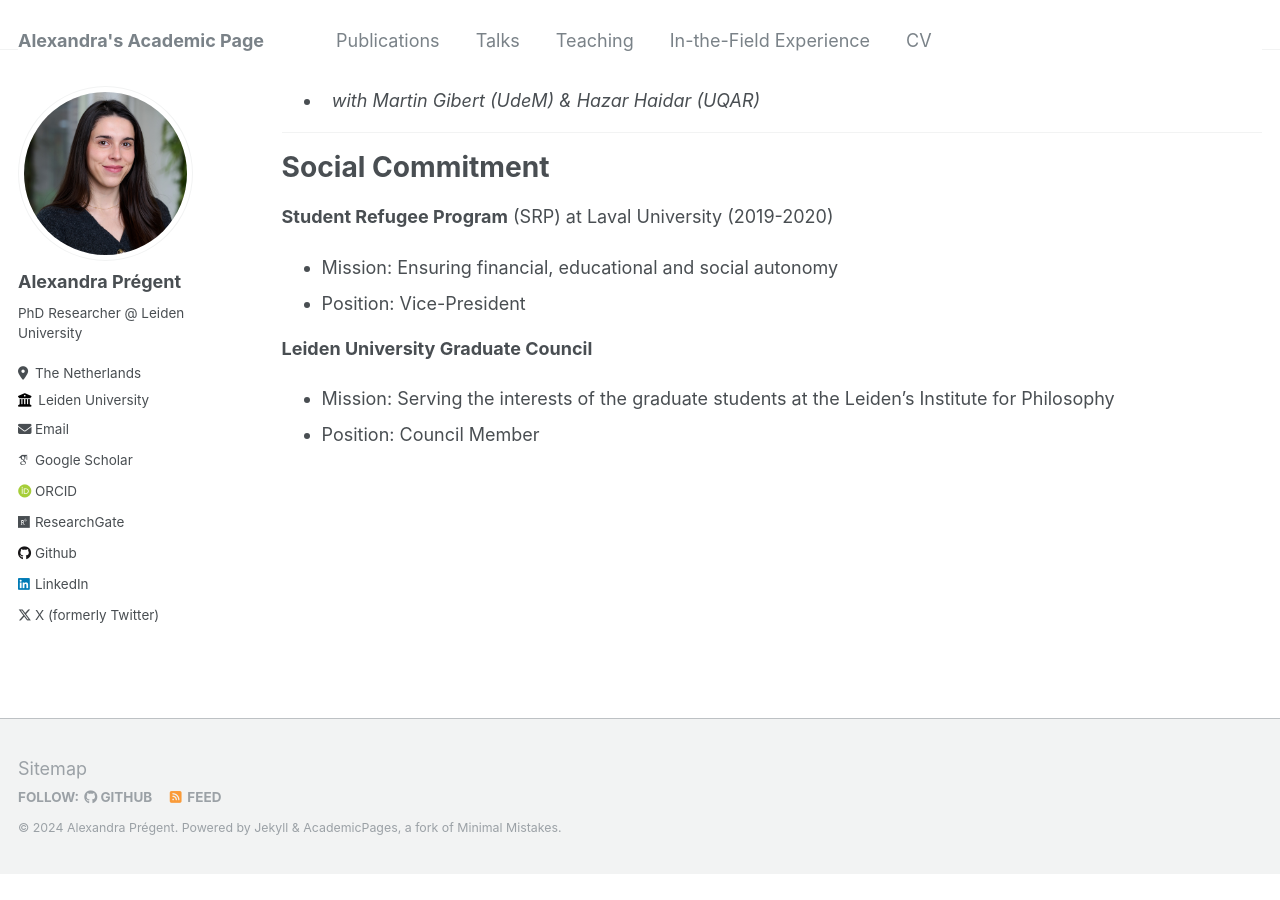
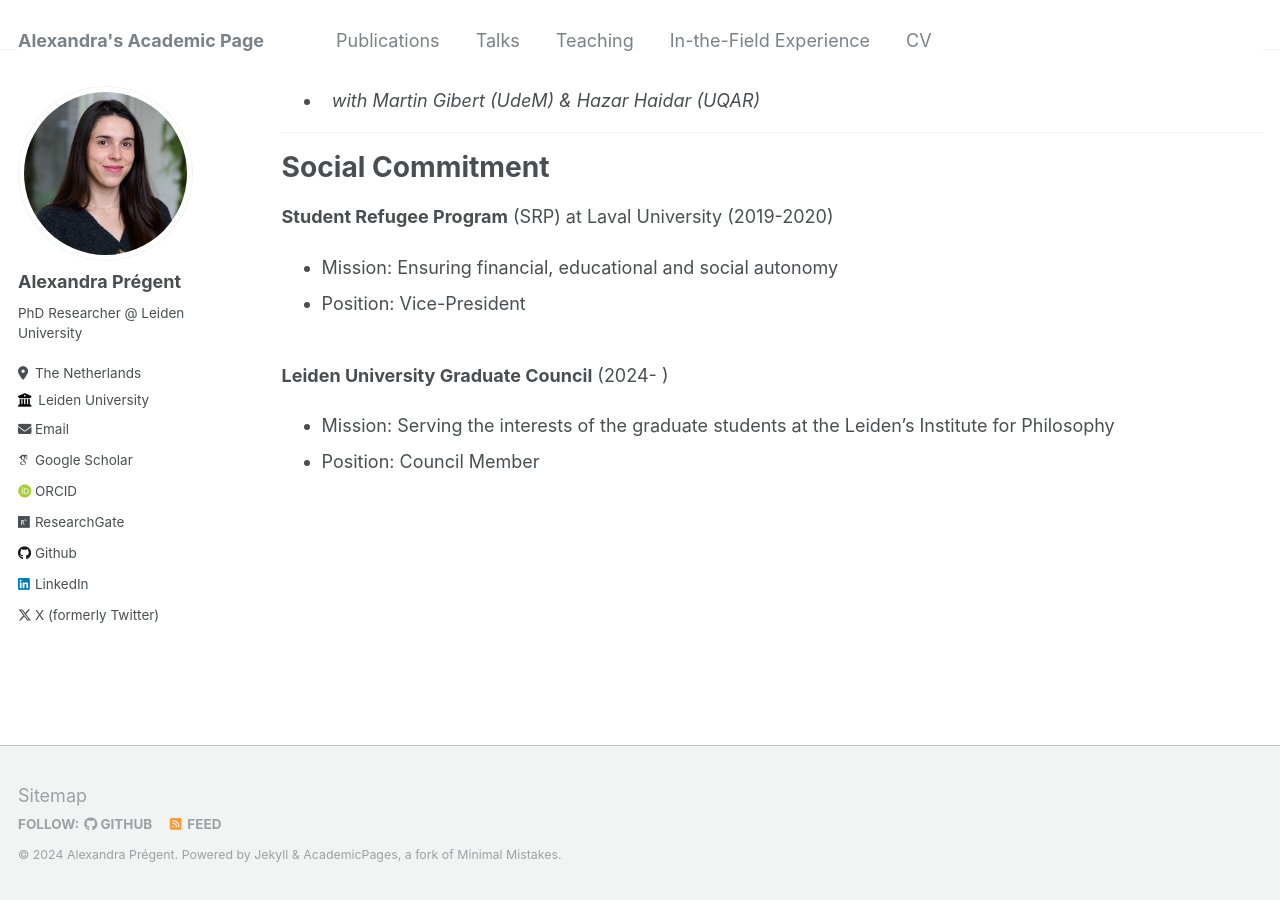
Before and after one commit to AlexandraPregent/AlexandraPregent.github.io, a Jekyll site: the page built from _pages/cv.md, in a window 1280 px wide and 900 px high, scrolled down 4082 px. Built offline with Jekyll 4.4.1, drawn with Linux system fonts in a browser that asks for light colours; some web fonts are replaced; before the commit the page ends 4955 px from its top, so only the background shows below that.

Commit message:
Update cv.md

```diff
--- a/_pages/cv.md
+++ b/_pages/cv.md
@@ -10,8 +10,6 @@ redirect_from:
 {% include base_path %}
 
 ---
-
-
 
 # Education
 
@@ -177,6 +175,7 @@ ___
   * Mission: Ensuring financial, educational and social autonomy
   * Position: Vice-President
 
-**Leiden University Graduate Council**
+&nbsp;
+**Leiden University Graduate Council** (2024- )
   * Mission: Serving the interests of the graduate students at the Leiden's Institute for Philosophy
   * Position: Council Member
```
